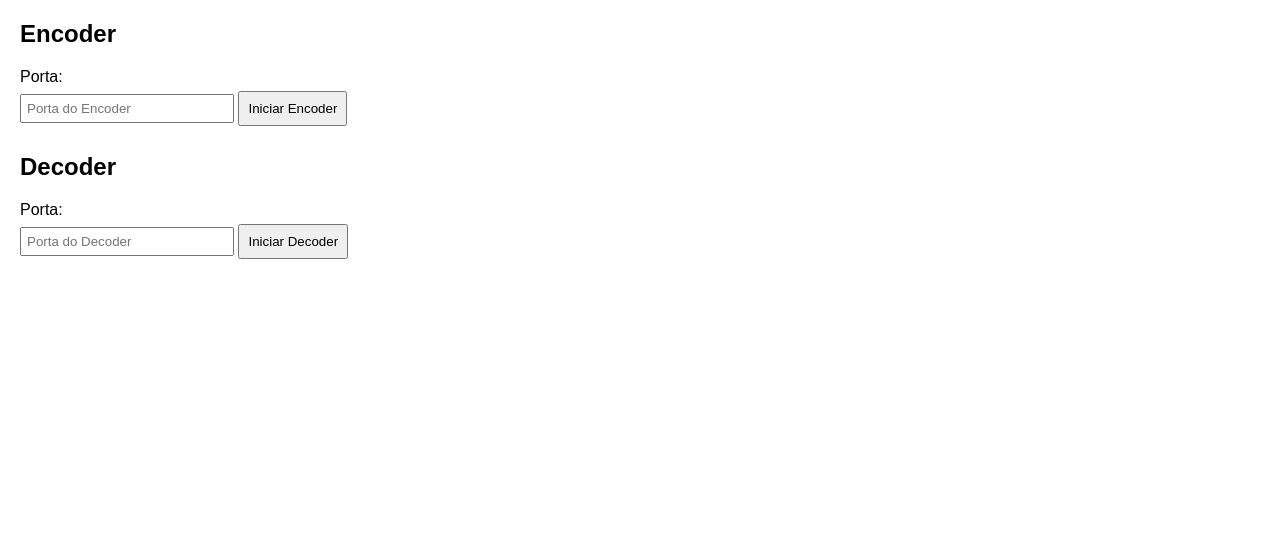
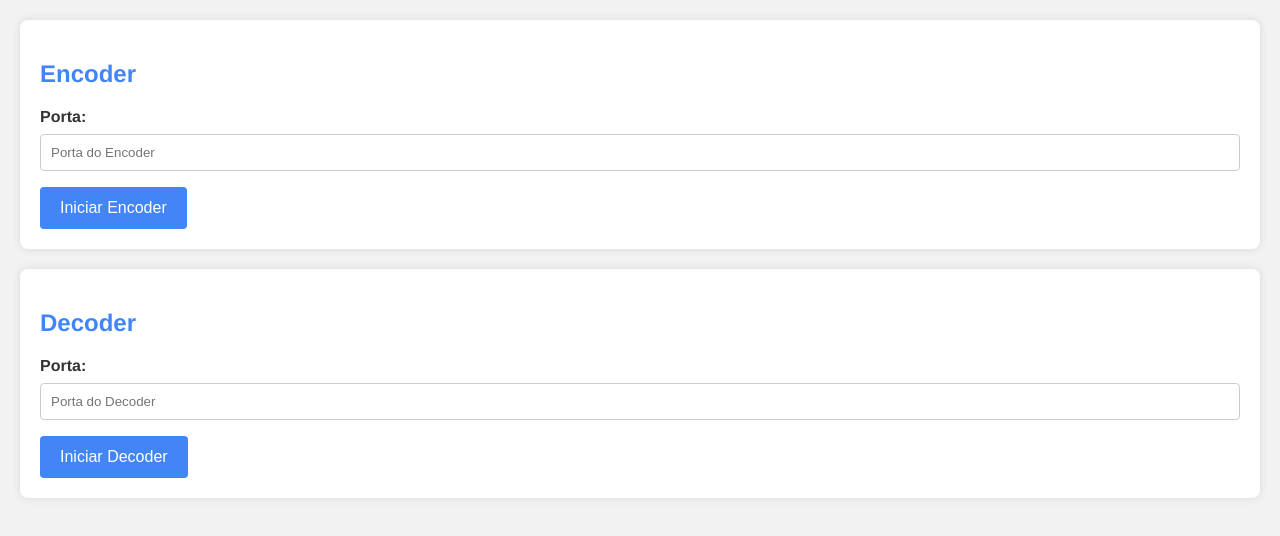
Before and after one commit to Eduardo-Alves-de-Sousa/GStreamer, a website: page index.html in a window 1280 px wide. Drawn offline with Linux system fonts and the light colour scheme.

Commit message:
Atualizaçao: Atualização da interface no arquivo cstyle.css

```diff
--- a/style.css
+++ b/style.css
@@ -1,24 +1,53 @@
 body {
-    font-family: Arial, sans-serif;
+    font-family: 'Helvetica Neue', Arial, sans-serif;
+    background-color: #f2f2f2;
+    color: #333;
     margin: 20px;
 }
 
+.container {
+    max-width: 600px;
+    margin: 0 auto;
+}
+
 #encoder, #decoder {
+    background-color: #fff;
+    padding: 20px;
+    border-radius: 8px;
+    box-shadow: 0 0 10px rgba(0, 0, 0, 0.1);
     margin-bottom: 20px;
+}
+
+h2 {
+    color: #4285f4;
 }
 
 label {
     display: block;
-    margin-bottom: 5px;
+    margin-bottom: 8px;
+    font-weight: bold;
 }
 
 input {
-    width: 200px;
-    padding: 5px;
-    margin-bottom: 10px;
+    width: 100%;
+    padding: 10px;
+    margin-bottom: 16px;
+    border: 1px solid #ccc;
+    border-radius: 4px;
+    box-sizing: border-box;
 }
 
 button {
-    padding: 8px;
+    background-color: #4285f4;
+    color: #fff;
+    padding: 12px 20px;
+    font-size: 16px;
+    border: none;
+    border-radius: 4px;
     cursor: pointer;
+    transition: background-color 0.3s ease;
 }
+
+button:hover {
+    background-color: #2a66a6;
+}
```
